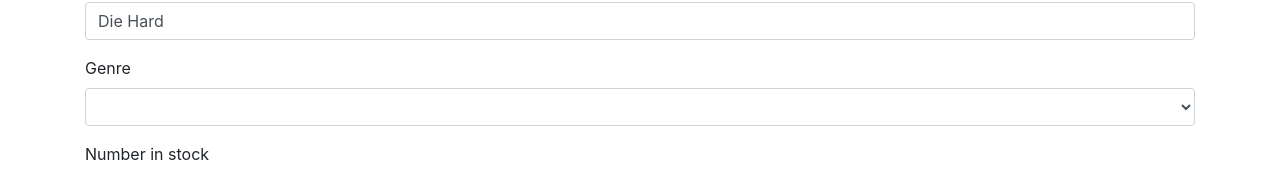
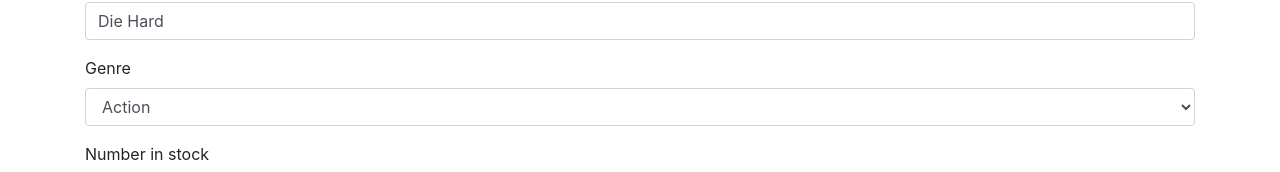
Before and after one commit to benNjogu/vidflix, a React (Create React App) app: page /movies/5b21ca3eeb7f6fbccd471816 in a window 1280 px wide. Shown: the part 172-344 px from the top of the page. Built offline with nearby package versions, Linux system fonts and the light colour scheme.

Commit message:
Braces  error

```diff
--- a/src/Components/common/select.jsx
+++ b/src/Components/common/select.jsx
@@ -7,11 +7,11 @@
       <label htmlFor={name}>{label}</label>
       <select name={name} id={name} {...rest} className="form-control">
         <option value="" />
-        {options.map((option) => {
+        {options.map((option) => (
           <option key={option._id} value={option._id}>
             {option.name}
-          </option>;
-        })}
+          </option>
+        ))}
       </select>
       {error && <div className="alert alert-danger">{error}</div>}
     </div>
```
